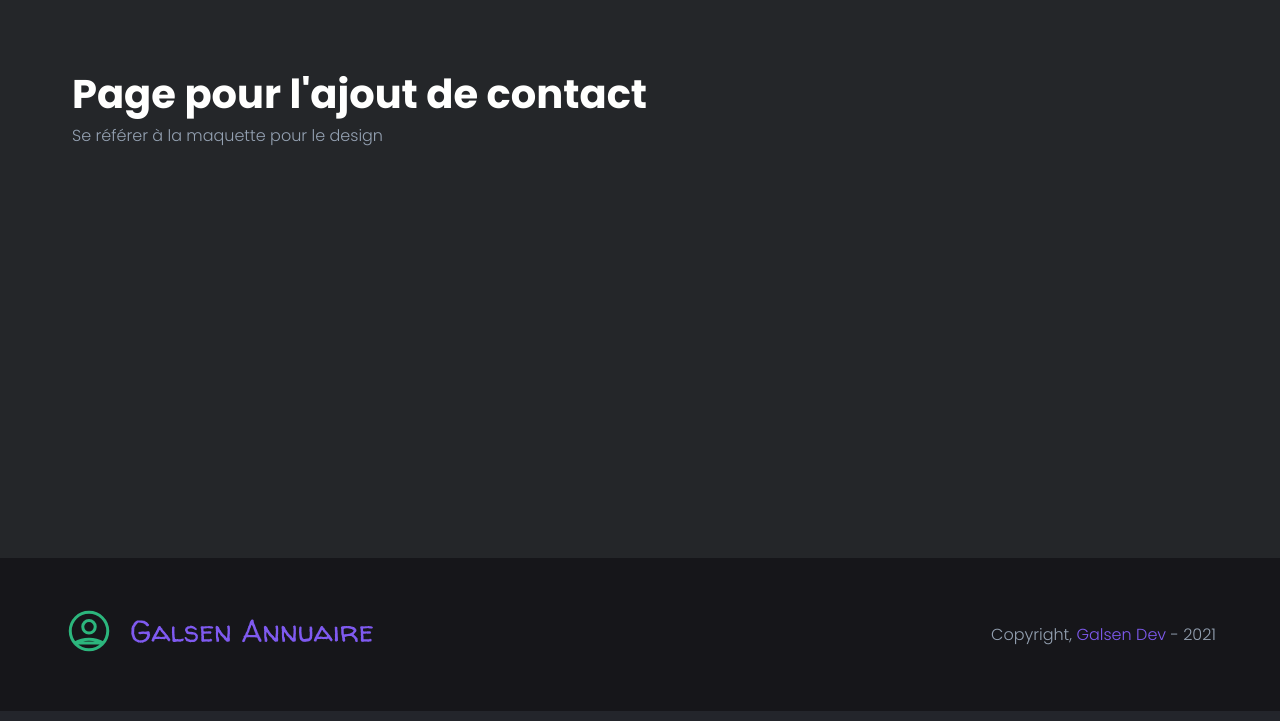
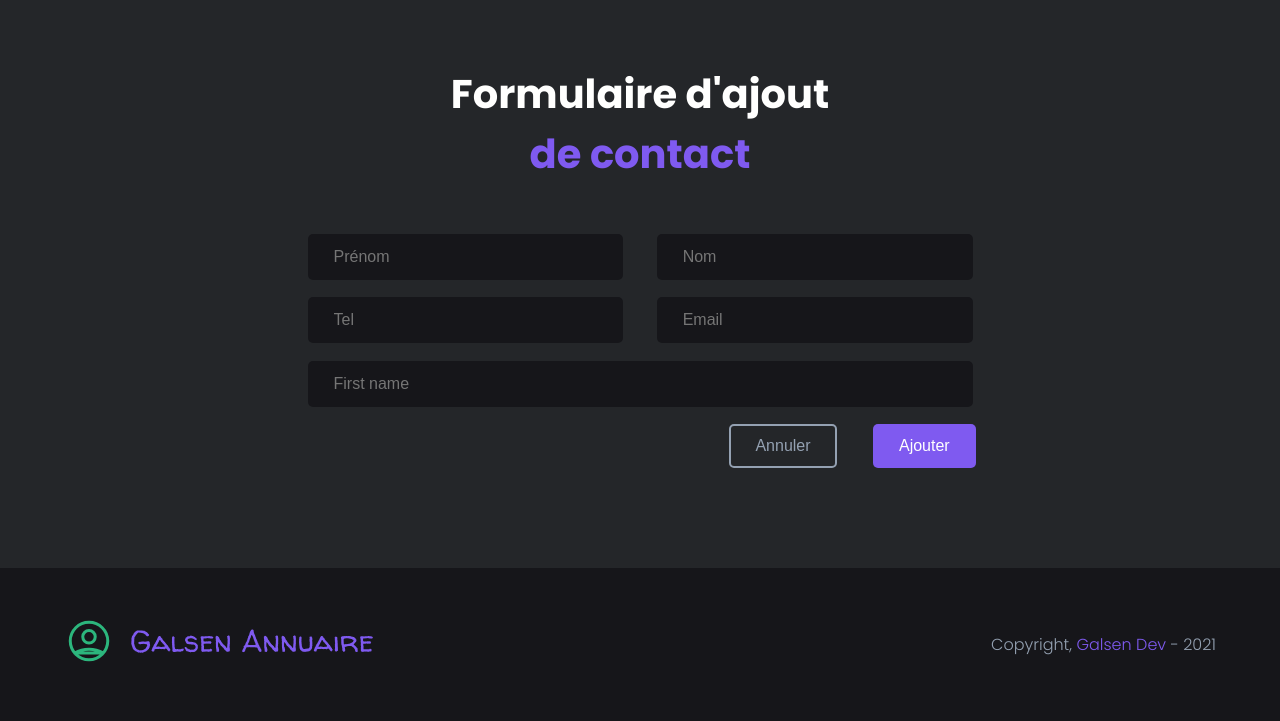
Before and after one commit to GalsenDev221/mon.annuaire, a PHP site: page /add in a window 1280 px wide. Shown: the part 89-810 px from the top of the page. Run offline with PHP 8.4, Linux system fonts and the light colour scheme.

Commit message:
design pour la page d'ajout/modification de contact

```diff
--- a/public/styles/contact-add.css
+++ b/public/styles/contact-add.css
@@ -11,10 +11,69 @@
  */
 
 /* === 1. Hero === */
-/* css here */
+.hero {
+    text-align: center;
+}
+
+.hero__title span {
+    color: var(--accent-1);
+}
+
+.hero__desc {
+    margin-top: 16px;
+    max-width: 500px;
+    margin-left: auto;
+    margin-right: auto;
+}
 
 /* === 2. Adding Form === */
-/* css here */
+
+.form {
+    max-width: 700px;
+    margin-left: auto;
+    margin-right: auto;
+    margin-top: 32px;
+    display: flex;
+    flex-direction: column;
+    align-items: stretch;
+}
+
+.form > * + * {
+    margin-left: 16px;
+}
+
+.row  {
+    display: flex;
+    justify-content: space-between;
+    margin: 2.5% 2.5% 0 2.5%;
+}
+
+div.form-group {
+    margin: 0 2.5%;
+}
+
+div.last, div.form-group {
+    margin-bottom: 2.5%;
+}
+
+.col {
+    width: 47.5%;
+}
+
+.input {
+    width: 100%;
+}
+
+
+.btn-group {
+    margin-left: auto;
+    margin-right: 2.05%;
+}
+
+.btn-group button:last-child {
+    margin-left: 32px;
+}
+
 
 /* === 3. Media Query === */
 /* css here */
--- a/templates/contact/add.php
+++ b/templates/contact/add.php
@@ -1,2 +1,33 @@
-<h1>Page pour l'ajout de contact</h1>
-<p>Se référer à la maquette pour le design</p>
+<div class="hero">
+    <div class="hero__title">
+        <h1>Formulaire d'ajout <br>
+            <span>de contact</span>
+        </h1>
+    </div>
+</div>
+
+<form class="form" action="#" method="POST">
+    <div class="row">
+        <div class="col">
+            <input type="text" class="input" placeholder="Prénom">
+        </div>
+        <div class="col">
+            <input type="text" class="input" placeholder="Nom">
+        </div>
+    </div>
+    <div class="row last">
+        <div class="col">
+            <input type="text" class="input" placeholder="Tel">
+        </div>
+        <div class="col">
+            <input type="email" class="input" placeholder="Email">
+        </div>
+    </div>
+    <div class="form-group">
+        <input type="text" class="input" placeholder="First name">
+    </div>
+    <div class="btn-group">
+    <button type="button" class="btn btn--secondary">Annuler</button> <!-- using type button for now -->
+    <button type="button" class="btn btn--primary">Ajouter</button> <!-- using type button for now -->
+    </div>
+</form>
```
